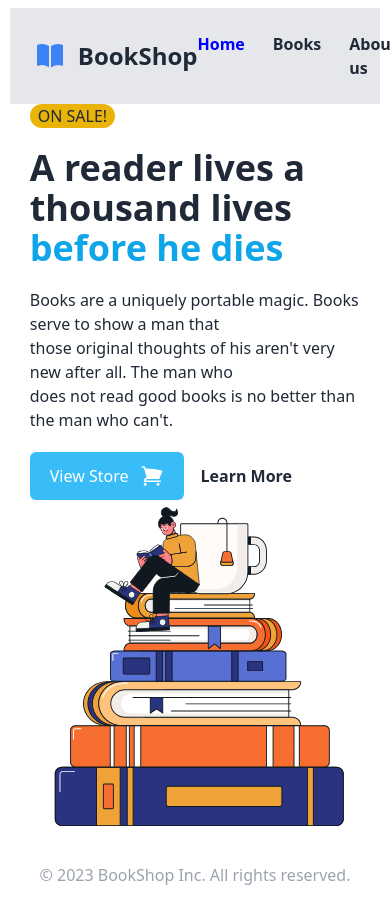
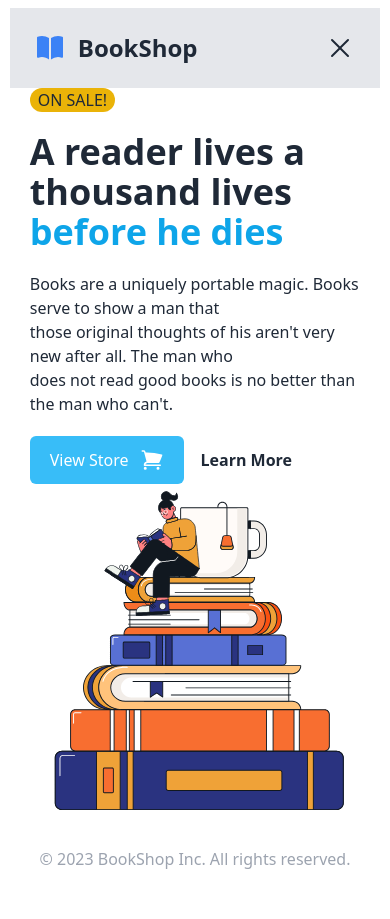
Before and after one commit to KhanZiaul/Bookshop, a React (Vite) app: page / in a window 390 px wide. Built offline with nearby package versions, Linux system fonts and the light colour scheme.

Commit message:
navigation updated for small device

```diff
--- a/src/components/Header/Nav.jsx
+++ b/src/components/Header/Nav.jsx
@@ -1,6 +1,7 @@
 import React, { useState } from 'react';
 import { Link, NavLink } from 'react-router-dom';
 import { BookOpenIcon } from '@heroicons/react/24/solid'
+import { XMarkIcon , Bars4Icon } from '@heroicons/react/24/solid'
 import './Nav.css'
 
 const Nav = () => {
@@ -13,7 +14,13 @@ const Nav = () => {
                 <h2 className='text-2xl font-semibold'>BookShop</h2>
             </Link>
 
-            <div className='inline-flex gap-7 font-semibold'>
+            <div>
+            <div className='block lg:hidden relative'>
+                {
+                    navigation ? <Bars4Icon onClick={()=> setNavigation(!navigation)} className='w-8 h-8 cursor-pointer'></Bars4Icon> : <XMarkIcon onClick={()=> setNavigation(!navigation)} className='w-8 h-8 cursor-pointer'></XMarkIcon>
+                }
+            </div>
+            <div className={`absolute ${navigation ? 'top-20' : '-top-40'} duration-200 md:static inline-flex flex-col md:flex-row gap-7 font-semibold`}>
                 <NavLink
                     to="/"
                     className={({ isActive }) => isActive ? "active" : ""}>
@@ -30,6 +37,7 @@ const Nav = () => {
                     About us
                 </NavLink>
             </div>
+            </div>
         </div>
     );
 };
```
